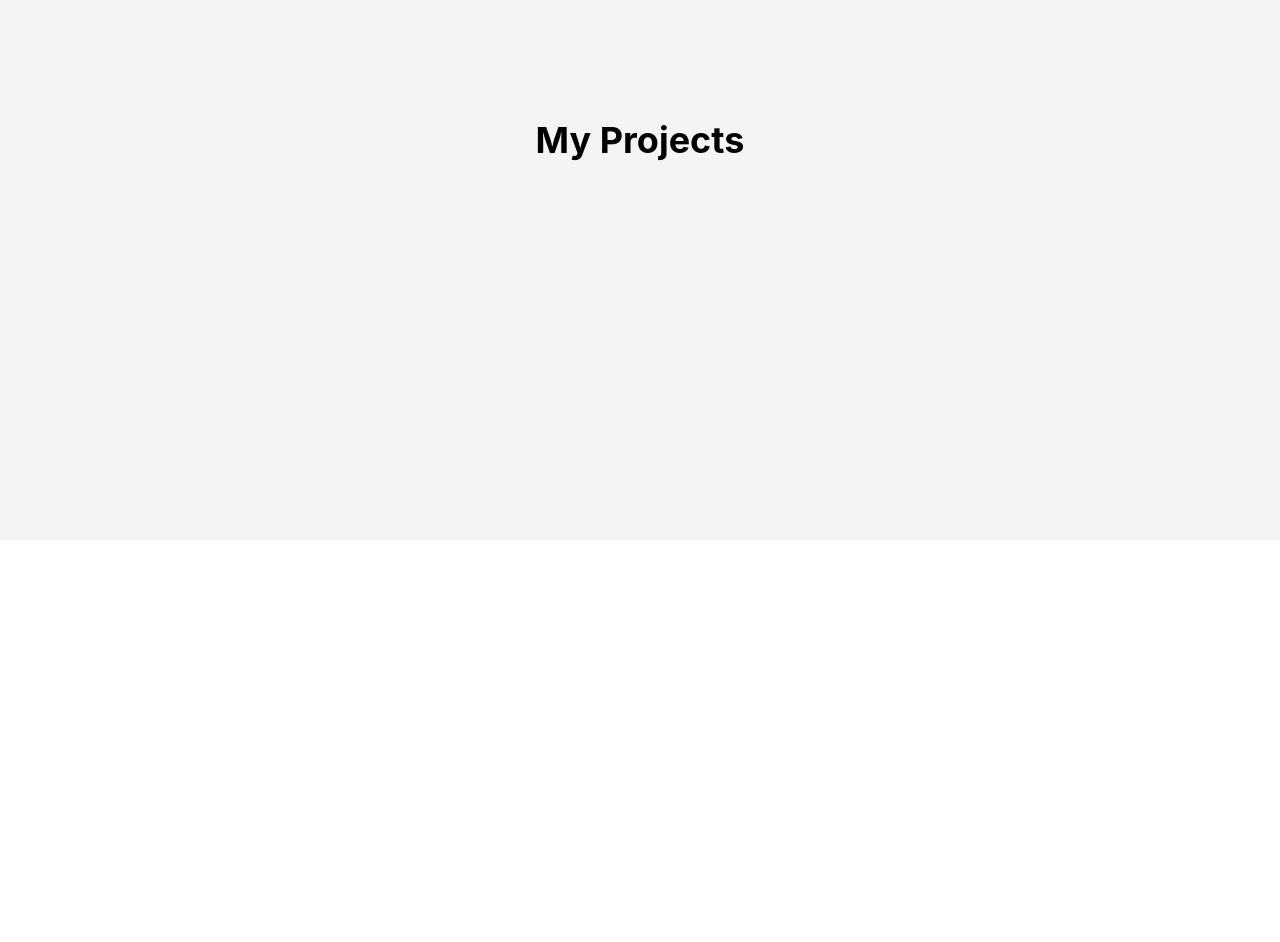
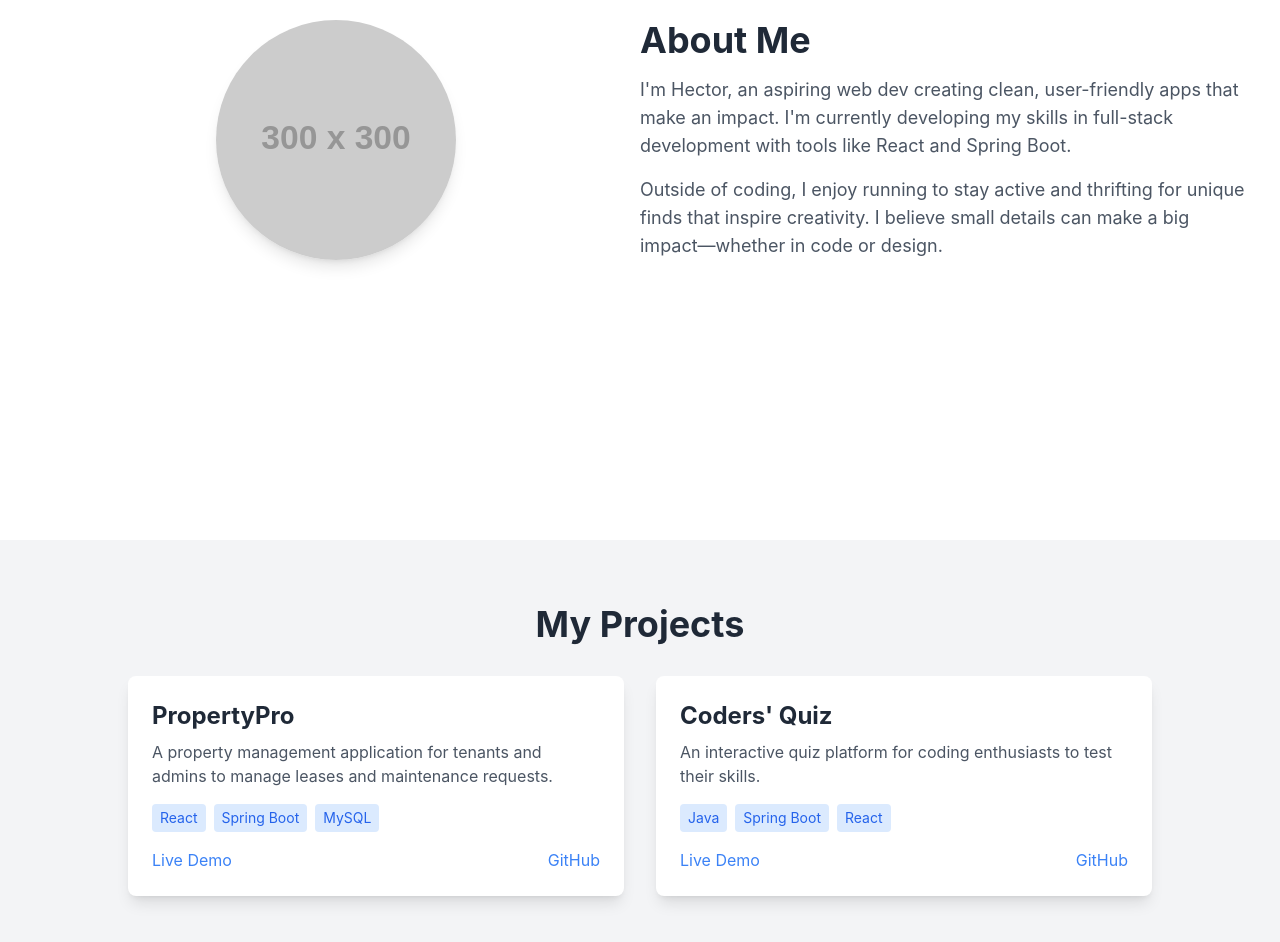
Before and after one commit to htrillo95/my-portfolio, a React (Create React App) app: page / in a window 1280 px wide. Shown: the part 1060-2002 px from the top of the page. Before the commit the page ends 1600 px from the top, so only its background shows below. Built offline with nearby package versions, Linux system fonts and the light colour scheme.

Commit message:
About/Projects Update

```diff
--- a/src/App.js
+++ b/src/App.js
@@ -1,6 +1,6 @@
 import React from "react";
 import Hero from "./components/Hero";
-// import About from "./components/About";
+import About from "./components/About";
 import Projects from "./components/Projects";
 // import Contact from "./components/Contact";
 
@@ -8,7 +8,7 @@ function App() {
   return (
     <div>
       <Hero />
-      {/* <About /> */}
+      <About />
       <Projects />
       {/* <Contact /> */}
     </div>
--- a/src/components/About.js
+++ b/src/components/About.js
@@ -0,0 +1,32 @@
+import React from "react";
+
+function About() {
+  return (
+    <section
+      id="about"
+      className="min-h-screen bg-white text-gray-800 flex flex-col md:flex-row items-center justify-center px-8 py-16"
+    >
+      {/* Image Section */}
+      <div className="md:w-1/2 flex justify-center mb-8 md:mb-0">
+        <img
+          src="https://via.placeholder.com/300" // Replace with your image
+          alt="Your Profile"
+          className="rounded-full shadow-lg w-60 h-60"
+        />
+      </div>
+
+      {/* Text Section */}
+      <div className="md:w-1/2 text-center md:text-left">
+        <h2 className="text-4xl font-bold mb-4">About Me</h2>
+        <p className="text-lg text-gray-600 mb-4">
+          I'm Hector, an aspiring web dev creating clean, user-friendly apps that make an impact. I'm currently developing my skills in full-stack development with tools like React and Spring Boot.
+        </p>
+        <p className="text-lg text-gray-600">
+          Outside of coding, I enjoy running to stay active and thrifting for unique finds that inspire creativity. I believe small details can make a big impact—whether in code or design.
+        </p>
+      </div>
+    </section>
+  );
+}
+
+export default About;
--- a/src/components/Projects.js
+++ b/src/components/Projects.js
@@ -1,12 +1,69 @@
 import React from "react";
 
 function Projects() {
+  const projectList = [
+    {
+      title: "PropertyPro",
+      description: "A property management application for tenants and admins to manage leases and maintenance requests.",
+      technologies: ["React", "Spring Boot", "MySQL"],
+      liveLink: "#", // Replace with live demo URL
+      githubLink: "#", // Replace with GitHub repo URL
+    },
+    {
+      title: "Coders' Quiz",
+      description: "An interactive quiz platform for coding enthusiasts to test their skills.",
+      technologies: ["Java", "Spring Boot", "React"],
+      liveLink: "#", // Replace with live demo URL
+      githubLink: "#", // Replace with GitHub repo URL
+    },
+    // Add more projects as needed
+  ];
+
   return (
     <section
-      id="projects" // Ensure the ID matches the Link target
-      className="min-h-screen bg-gray-100 flex items-center justify-center"
+      id="projects"
+      className="min-h-screen bg-gray-100 py-16 px-8 text-gray-800"
     >
-      <h2 className="text-4xl font-bold">My Projects</h2>
+      <h2 className="text-4xl font-bold text-center mb-8">My Projects</h2>
+      <div className="grid grid-cols-1 md:grid-cols-2 gap-8 max-w-5xl mx-auto">
+        {projectList.map((project, index) => (
+          <div
+            key={index}
+            className="bg-white rounded-lg shadow-lg p-6 hover:shadow-xl transition-shadow duration-300"
+          >
+            <h3 className="text-2xl font-bold mb-2">{project.title}</h3>
+            <p className="text-gray-600 mb-4">{project.description}</p>
+            <ul className="flex flex-wrap gap-2 mb-4">
+              {project.technologies.map((tech, idx) => (
+                <li
+                  key={idx}
+                  className="bg-blue-100 text-blue-600 px-2 py-1 rounded text-sm"
+                >
+                  {tech}
+                </li>
+              ))}
+            </ul>
+            <div className="flex justify-between">
+              <a
+                href={project.liveLink}
+                target="_blank"
+                rel="noopener noreferrer"
+                className="text-blue-500 hover:underline"
+              >
+                Live Demo
+              </a>
+              <a
+                href={project.githubLink}
+                target="_blank"
+                rel="noopener noreferrer"
+                className="text-blue-500 hover:underline"
+              >
+                GitHub
+              </a>
+            </div>
+          </div>
+        ))}
+      </div>
     </section>
   );
 }
```
